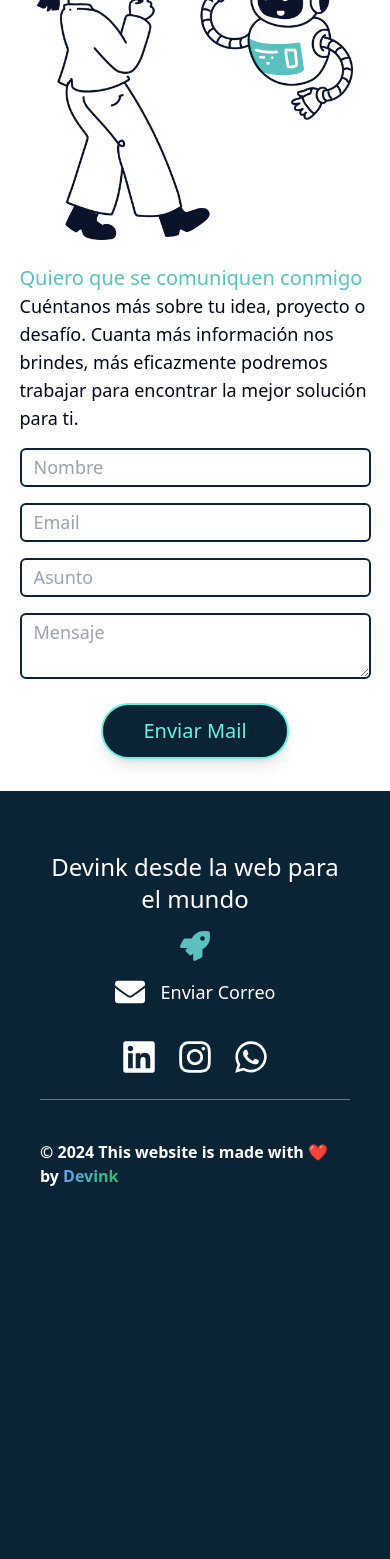
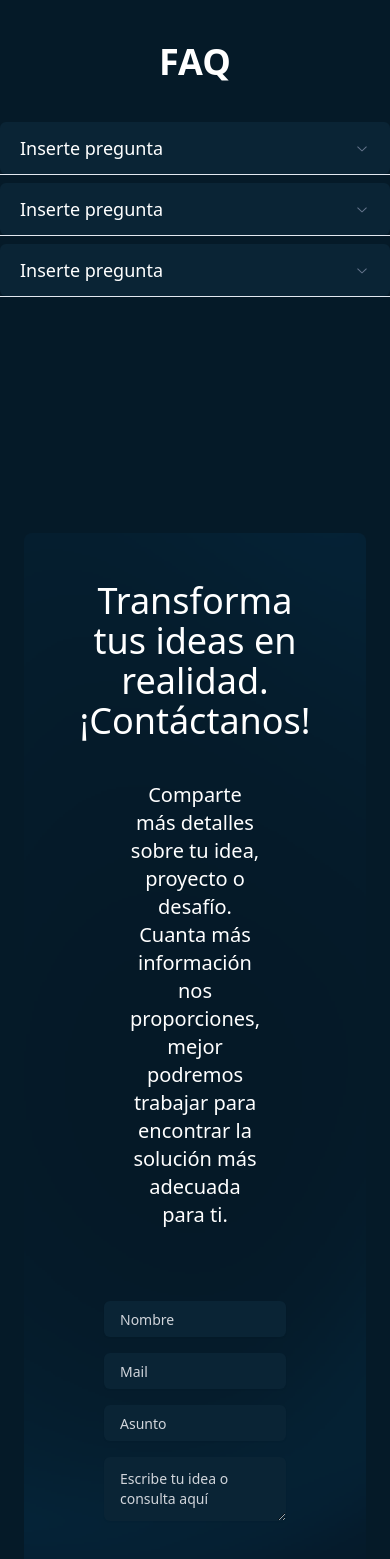
Before and after one commit to Devink-Solutions/devink, a Next.js app: page / in a window 390 px wide. Shown: the part 5320-6879 px from the top of the page. Before the commit the page ends 6548 px from the top, so only its background shows below. Built offline with nearby package versions, Linux system fonts and the light colour scheme; no server answers.

Commit message:
add: contact form

```diff
--- a/app/page.js
+++ b/app/page.js
@@ -10,6 +10,8 @@ import InfiniteSlider from '@/components/InfiniteSlider'
 import SolucionesDigitales from '@/components/SolucionesDigitales'
 import ServicesCard from '@/components/ServicesCard'
 import SuccessCases from '@/components/SuccessCases'
+import { Accordion } from '@radix-ui/react-accordion'
+import Accordion1 from '@/components/Accordion1'
 
 export default function Home() {
   useEffect(() => {
@@ -26,6 +28,7 @@ export default function Home() {
       <OurServicesScreen />
       <ServicesCard />
       <SuccessCases />
+      <Accordion1 />
       <ContactForm />
 
     </main>
--- /dev/null
+++ b/components/Accordion1.jsx
@@ -0,0 +1,46 @@
+import {
+  Accordion,
+  AccordionContent,
+  AccordionItem,
+  AccordionTrigger,
+} from '@/components/ui/accordion'
+
+export function Accordion1() {
+  return (
+    <div className="flex min-h-[70vh] w-full flex-col items-center justify-center bg-bg-dark py-8">
+      <div className="mb-10">
+        <h2 className="text-center text-4xl font-bold text-white">FAQ</h2>
+      </div>
+
+      <Accordion type="single" collapsible className="mx-auto w-full max-w-4xl">
+        <AccordionItem value="item-1" className="mb-2">
+          <AccordionTrigger className="flex items-center justify-between rounded-md bg-blue-dark px-5 py-3 text-lg font-medium text-white hover:bg-blue-mid2  ">
+            Inserte pregunta
+          </AccordionTrigger>
+          <AccordionContent className="rounded-b-md bg-gray-800 p-6 text-lg font-medium text-gray-300">
+            Lorem ipsum dolor sit amet consectetur adipisicing elit. Nam repellendus recusandae error quisquam adipisci maxime odio dicta a vero temporibus.
+          </AccordionContent>
+        </AccordionItem>
+        <AccordionItem value="item-2" className="mb-2">
+          <AccordionTrigger className="flex items-center justify-between rounded-md bg-blue-dark px-5 py-3 text-lg font-medium text-white hover:bg-blue-mid2 ">
+            Inserte pregunta
+          </AccordionTrigger>
+          <AccordionContent className="rounded-b-md bg-gray-800 p-6 text-lg font-medium text-gray-300">
+            Lorem ipsum dolor sit amet consectetur adipisicing elit. Nam repellendus recusandae error quisquam adipisci maxime odio dicta a vero temporibus.
+          </AccordionContent>
+        </AccordionItem>
+        <AccordionItem value="item-3" className="mb-2">
+          <AccordionTrigger className="flex items-center justify-between rounded-md bg-blue-dark px-5 py-3 text-lg font-medium text-white hover:bg-blue-mid2 ">
+            Inserte pregunta
+          </AccordionTrigger>
+          <AccordionContent className="rounded-b-md bg-gray-800 p-6 text-lg font-medium text-gray-300">
+            Lorem ipsum dolor sit amet consectetur adipisicing elit. Nam repellendus recusandae error quisquam adipisci maxime odio dicta a vero temporibus.
+          </AccordionContent>
+
+        </AccordionItem>
+      </Accordion>
+    </div>
+  )
+}
+
+export default Accordion1
--- a/components/ContactForm.jsx
+++ b/components/ContactForm.jsx
@@ -6,7 +6,9 @@
 import emailjs from '@emailjs/browser'
 import { useState } from 'react'
 import Image from 'next/image'
-import { trackAmplitudeEvent } from '../utils/AmplitudeTrackers'
+import { Input } from '@/components/ui/input'
+import { Textarea } from '@/components/ui/textarea'
+import { Button } from '@/components/ui/button'
 
 const ContactForm = () => {
   const [send, setSend] = useState(false)
@@ -23,7 +25,6 @@ const ContactForm = () => {
       .then(
         () => {
           setSend(true)
-          trackAmplitudeEvent('email-sent')
         },
         (error) => {
           console.log(error.text)
@@ -33,76 +34,66 @@ const ContactForm = () => {
   }
 
   return (
-    <section className="relative z-10 w-full overflow-hidden bg-white py-8">
-      <div className="mx-auto flex h-[100%] w-[90%] max-w-[1000px] flex-col-reverse items-center justify-center gap-4 md:flex-row ">
-        <div className="">
-          <header className="mb-2 w-full py-2 md:w-[90%]">
-            <h3 className="text-xl font-medium text-cyan md:pt-4 md:text-2xl">
-              Quiero que se comuniquen conmigo
-            </h3>
-            <p className=" text-lg font-light ">
-              Cuéntanos más sobre tu idea, proyecto o desafío. Cuanta más información nos brindes, más eficazmente podremos trabajar para encontrar la mejor solución para ti.
+    <section className="relative z-10 w-full overflow-hidden bg-bg-dark px-6 py-16 md:px-0">
+      <div
+        className="relative mx-auto flex max-w-6xl flex-col items-center rounded-lg p-12 lg:flex-row lg:items-start"
+        style={{ backgroundImage: "url('/Rectangle 39.png')", backgroundSize: 'cover', backgroundPosition: 'center' }}
+      >
+
+        <div className="flex w-1/2 flex-col items-center justify-center text-white">
+          <h2 className="mb-6 items-center text-center text-4xl font-normal">Transforma tus ideas en realidad. ¡Contáctanos!</h2>
+          <p className="mb-10 pt-4 text-center text-xl font-normal">
+            Comparte más detalles sobre tu idea, proyecto o desafío. Cuanta más información nos proporciones, mejor podremos trabajar para encontrar la solución más adecuada para ti.
           </p>
-          </header>
-          <div className="flex h-auto w-[100%] flex-col justify-center ">
-            <form
-              onSubmit={sendEmail}
-              className="flex h-[100%] w-full flex-col gap-4 md:w-[90%] "
-            >
-              <input
-                className="rounded-md border-2 border-blue-dark px-3 py-1 text-[18px] outline-2 transition-all duration-300 focus:outline-cyan-bright "
+        </div>
+        <div className="w-full max-w-lg  bg-transparent p-8 lg:w-1/2">
+          <form onSubmit={sendEmail} className="flex flex-col gap-4">
+            <Input
+              className="w-full rounded-md border-0 bg-blue-dark px-4 py-3 text-white placeholder:text-gray-300"
               type="text"
               placeholder="Nombre"
               name="name"
+              required
             />
-              <input
-                className="rounded-md border-2 border-blue-dark px-3 py-1 text-[18px] outline-2 transition-all duration-300 focus:outline-cyan-bright "
+            <Input
+              className="w-full rounded-md border-0 bg-blue-dark px-4 py-3 text-white placeholder:text-gray-300"
               type="email"
-                placeholder="Email"
+              placeholder="Mail"
               name="email"
+              required
             />
-              <input
-                className="rounded-md border-2 border-blue-dark px-3 py-1 text-[18px] outline-2 transition-all duration-300 focus:outline-cyan-bright "
+            <Input
+              className="w-full rounded-md border-0 bg-blue-dark px-4 py-3 text-white placeholder:text-gray-300"
               type="text"
               placeholder="Asunto"
               name="affair"
+              required
             />
-              <textarea
-                className="rounded-md border-2 border-blue-dark px-3 py-1 text-[18px] outline-2 transition-all duration-300 focus:outline-cyan-bright "
-                placeholder="Mensaje"
+            <Textarea
+              className="w-full rounded-md border-0 bg-blue-dark px-4 py-3 text-white placeholder:text-gray-300"
+              placeholder="Escribe tu idea o consulta aquí"
               name="message"
+              required
             />
-              <div className="flex w-[100%] justify-center ">
+            <div className="mt-6 flex justify-center">
               {send
                 ? (
-                    <span className="text-blue-dark">
-                      El formulario ha sido enviado correctamente! Pronto nuestro equipo te contactara :)
+                  <span className="text-cyan-bright">
+                    ¡El formulario ha sido enviado correctamente! Pronto nuestro equipo te contactará :)
                   </span>
                 )
                 : (
-                    <button
+                  <Button
                     type="submit"
-                      className="mt-2 flex rounded-full border-2 border-cyan-bright bg-blue-dark px-10 py-3 text-center text-xl font-medium text-cyan-bright shadow-lg transition-colors  duration-300 xl:self-start "
+                    className="hover:bg-cyan-light rounded-full bg-cyan-bright px-12 py-4 text-lg font-medium text-blue-dark"
                   >
-                      Enviar Mail
-                    </button>
+                    Enviar
+                  </Button>
                 )}
             </div>
           </form>
         </div>
       </div>
-        <figure className="w-[90%] sm:w-1/2">
-          <Image
-            width={318}
-            height={276}
-            src="/Chatgpt.png"
-            alt=""
-            className="mx-auto object-contain object-center"
-          />
-
-        </figure>
-      </div>
-
     </section>
   )
 }
--- /dev/null
+++ b/components/ui/accordion.jsx
@@ -0,0 +1,43 @@
+"use client"
+
+import * as React from "react"
+import * as AccordionPrimitive from "@radix-ui/react-accordion"
+import { ChevronDownIcon } from "@radix-ui/react-icons"
+
+import { cn } from "@/lib/utils"
+
+const Accordion = AccordionPrimitive.Root
+
+const AccordionItem = React.forwardRef(({ className, ...props }, ref) => (
+  <AccordionPrimitive.Item ref={ref} className={cn("border-b", className)} {...props} />
+))
+AccordionItem.displayName = "AccordionItem"
+
+const AccordionTrigger = React.forwardRef(({ className, children, ...props }, ref) => (
+  <AccordionPrimitive.Header className="flex">
+    <AccordionPrimitive.Trigger
+      ref={ref}
+      className={cn(
+        "flex flex-1 items-center justify-between py-4 text-sm font-medium transition-all hover:underline [&[data-state=open]>svg]:rotate-180",
+        className
+      )}
+      {...props}>
+      {children}
+      <ChevronDownIcon
+        className="h-4 w-4 shrink-0 text-muted-foreground transition-transform duration-200" />
+    </AccordionPrimitive.Trigger>
+  </AccordionPrimitive.Header>
+))
+AccordionTrigger.displayName = AccordionPrimitive.Trigger.displayName
+
+const AccordionContent = React.forwardRef(({ className, children, ...props }, ref) => (
+  <AccordionPrimitive.Content
+    ref={ref}
+    className="overflow-hidden text-sm data-[state=closed]:animate-accordion-up data-[state=open]:animate-accordion-down"
+    {...props}>
+    <div className={cn("pb-4 pt-0", className)}>{children}</div>
+  </AccordionPrimitive.Content>
+))
+AccordionContent.displayName = AccordionPrimitive.Content.displayName
+
+export { Accordion, AccordionItem, AccordionTrigger, AccordionContent }
--- /dev/null
+++ b/components/ui/button.jsx
@@ -0,0 +1,48 @@
+import * as React from "react"
+import { Slot } from "@radix-ui/react-slot"
+import { cva } from "class-variance-authority";
+
+import { cn } from "@/lib/utils"
+
+const buttonVariants = cva(
+  "inline-flex items-center justify-center whitespace-nowrap rounded-md text-sm font-medium transition-colors focus-visible:outline-none focus-visible:ring-1 focus-visible:ring-ring disabled:pointer-events-none disabled:opacity-50",
+  {
+    variants: {
+      variant: {
+        default:
+          "bg-primary text-primary-foreground shadow hover:bg-primary/90",
+        destructive:
+          "bg-destructive text-destructive-foreground shadow-sm hover:bg-destructive/90",
+        outline:
+          "border border-input bg-background shadow-sm hover:bg-accent hover:text-accent-foreground",
+        secondary:
+          "bg-secondary text-secondary-foreground shadow-sm hover:bg-secondary/80",
+        ghost: "hover:bg-accent hover:text-accent-foreground",
+        link: "text-primary underline-offset-4 hover:underline",
+      },
+      size: {
+        default: "h-9 px-4 py-2",
+        sm: "h-8 rounded-md px-3 text-xs",
+        lg: "h-10 rounded-md px-8",
+        icon: "h-9 w-9",
+      },
+    },
+    defaultVariants: {
+      variant: "default",
+      size: "default",
+    },
+  }
+)
+
+const Button = React.forwardRef(({ className, variant, size, asChild = false, ...props }, ref) => {
+  const Comp = asChild ? Slot : "button"
+  return (
+    (<Comp
+      className={cn(buttonVariants({ variant, size, className }))}
+      ref={ref}
+      {...props} />)
+  );
+})
+Button.displayName = "Button"
+
+export { Button, buttonVariants }
--- /dev/null
+++ b/components/ui/input.jsx
@@ -0,0 +1,19 @@
+import * as React from "react"
+
+import { cn } from "@/lib/utils"
+
+const Input = React.forwardRef(({ className, type, ...props }, ref) => {
+  return (
+    (<input
+      type={type}
+      className={cn(
+        "flex h-9 w-full rounded-md border border-input bg-transparent px-3 py-1 text-sm shadow-sm transition-colors file:border-0 file:bg-transparent file:text-sm file:font-medium placeholder:text-muted-foreground focus-visible:outline-none focus-visible:ring-1 focus-visible:ring-ring disabled:cursor-not-allowed disabled:opacity-50",
+        className
+      )}
+      ref={ref}
+      {...props} />)
+  );
+})
+Input.displayName = "Input"
+
+export { Input }
--- /dev/null
+++ b/components/ui/textarea.jsx
@@ -0,0 +1,18 @@
+import * as React from "react"
+
+import { cn } from "@/lib/utils"
+
+const Textarea = React.forwardRef(({ className, ...props }, ref) => {
+  return (
+    (<textarea
+      className={cn(
+        "flex min-h-[60px] w-full rounded-md border border-input bg-transparent px-3 py-2 text-sm shadow-sm placeholder:text-muted-foreground focus-visible:outline-none focus-visible:ring-1 focus-visible:ring-ring disabled:cursor-not-allowed disabled:opacity-50",
+        className
+      )}
+      ref={ref}
+      {...props} />)
+  );
+})
+Textarea.displayName = "Textarea"
+
+export { Textarea }
--- a/package.json
+++ b/package.json
@@ -16,7 +16,9 @@
   "dependencies": {
     "@amplitude/analytics-browser": "2.3.5",
     "@emailjs/browser": "3.11.0",
+    "@radix-ui/react-accordion": "^1.1.2",
     "@radix-ui/react-icons": "^1.3.0",
+    "@radix-ui/react-slot": "^1.0.2",
     "class-variance-authority": "^0.7.0",
     "clsx": "^2.1.0",
     "framer-motion": "10.16.5",
```
Also changed, not shown: lefthook.yml (deleted, +0 -14 lines), public/Rectangle 39.png (added), 1 other file (tests, documents, lock files or other folders). Lines whose indentation alone changed are shown as unchanged.
